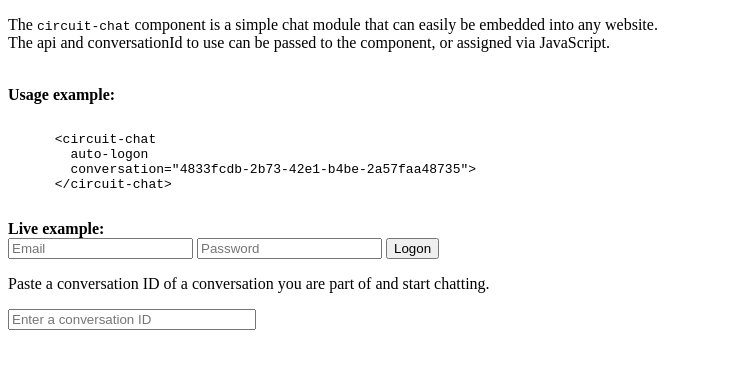
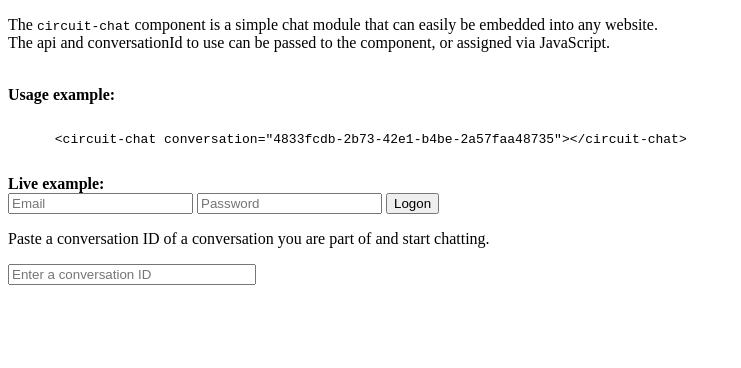
Before and after one commit to circuit/circuit-chat, a website: page demo/index.html in a window 1280 px wide. Shown: the whole page, without its empty margins (0-741 px from the left). Drawn offline with Linux system fonts and the light colour scheme.

Commit message:
documentation update

```diff
--- a/demo/index.html
+++ b/demo/index.html
@@ -38,10 +38,7 @@
     <br>
     <div><b>Usage example:</b></div>
     <xmp class="prettyprint">
-      <circuit-chat
-        auto-logon
-        conversation="4833fcdb-2b73-42e1-b4be-2a57faa48735">
-      </circuit-chat>
+      <circuit-chat conversation="4833fcdb-2b73-42e1-b4be-2a57faa48735"></circuit-chat>
     </xmp>
 
     <div><b>Live example:</b></div>
```
Also changed, not shown: README.md.
